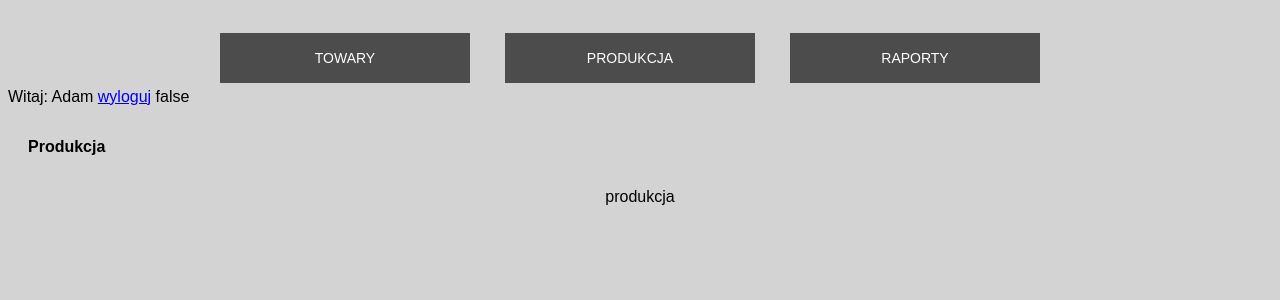
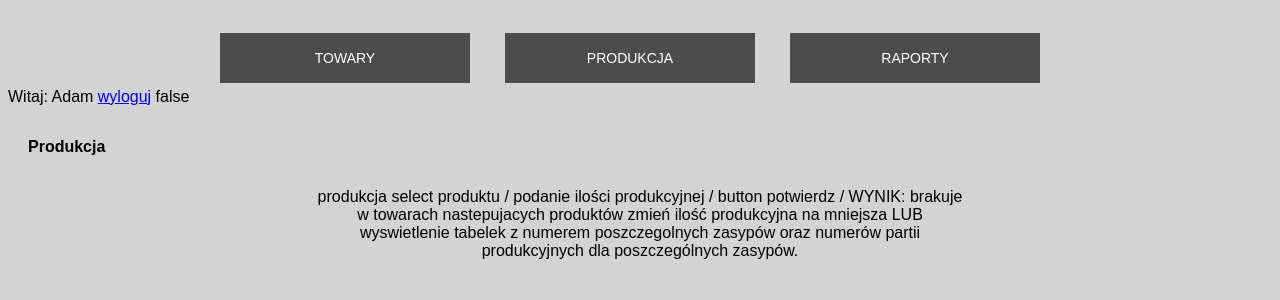
Before and after one commit to adamdominik89/pop, a Vue app: page /#/production/deep in a window 1280 px wide. Shown: the top 300 px of the page. Built offline with nearby package versions, Linux system fonts and the light colour scheme; what vue-good-table would draw is missing.

Commit message:
przed wykonaniem produkcji

```diff
--- a/src/frontend/components/pages/production/deep.vue
+++ b/src/frontend/components/pages/production/deep.vue
@@ -2,6 +2,11 @@
   <div class="o-data-container">
     <page-data title="Produkcja">
     produkcja
+      select produktu /
+      podanie ilości produkcyjnej /
+      button potwierdz /
+      WYNIK: brakuje w towarach nastepujacych produktów zmień ilość produkcyjna na mniejsza
+      LUB wyswietlenie tabelek z numerem poszczegolnych zasypów oraz numerów partii produkcyjnych dla poszczególnych zasypów.
     </page-data>
 
   </div>
```
